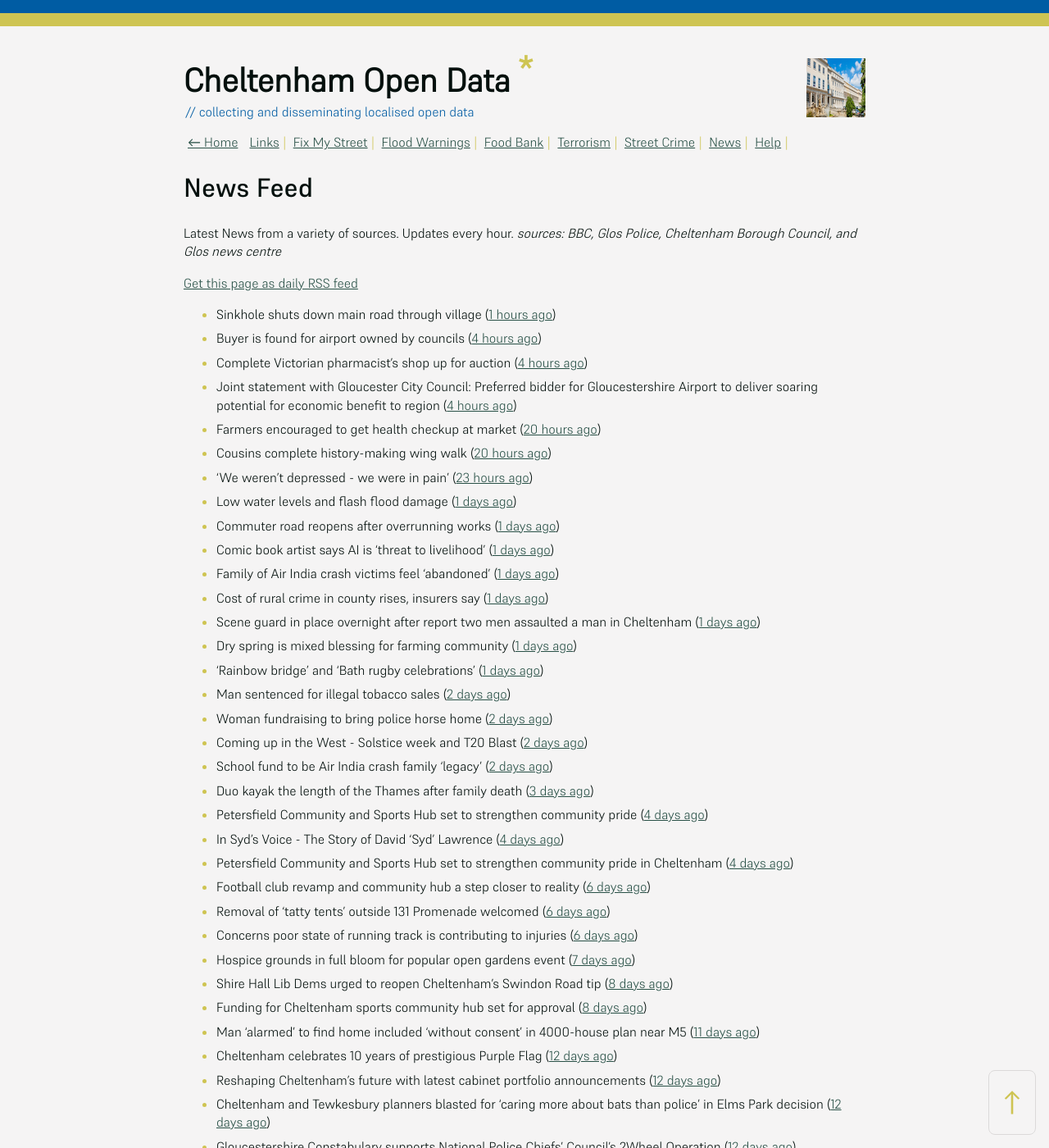
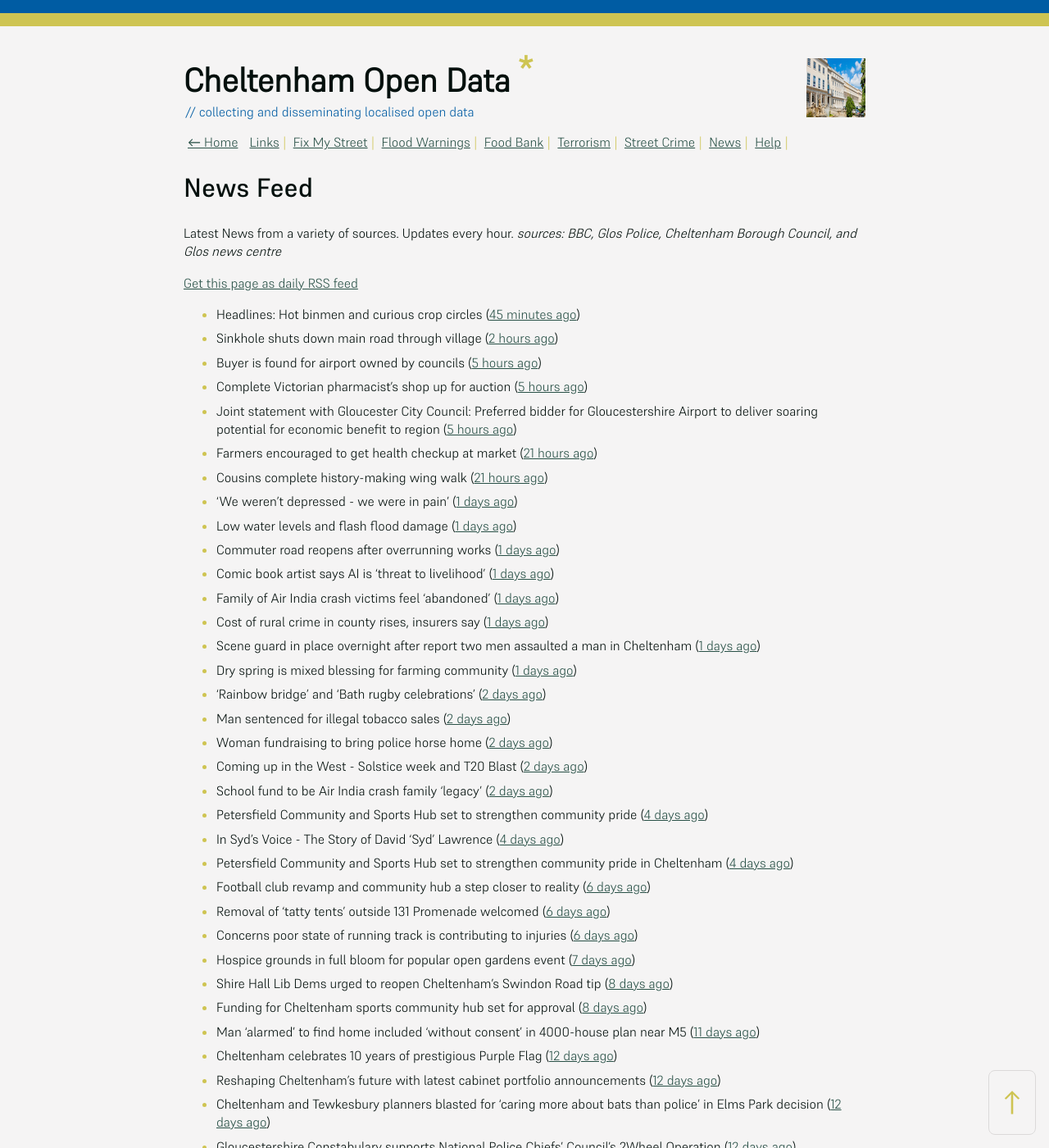
Before and after one commit to mat-0/cheltenham-open-data, a Jekyll site: the page built from _pages/news.md, in a window 1280 px wide and 1400 px high. Shown: the whole window at 82% size. Built offline with Jekyll 4.4.1, drawn with Linux system fonts in a browser that asks for light colours.

Commit message:
Updated 2025-06-18 10:57:44

```diff
--- a/_pages/news.md
+++ b/_pages/news.md
@@ -12,13 +12,14 @@ _sources: BBC, Glos Police, Cheltenham Borough Council, and Glos news centre_
 [Get this page as daily RSS feed](/daily.rss)
 
 <!-- news_marker starts -->
-- Sinkhole shuts down main road through village ([1 hours ago](https://www.bbc.com/news/articles/c4gk5d89n8zo))
-- Buyer is found for airport owned by councils ([4 hours ago](https://www.bbc.com/news/articles/c70xjdr4veyo))
-- Complete Victorian pharmacist's shop up for auction ([4 hours ago](https://www.bbc.com/news/articles/cly36y5qwz3o))
-- Joint statement with Gloucester City Council: Preferred bidder for Gloucestershire Airport to deliver soaring potential for economic benefit to region ([4 hours ago](https://www.cheltenham.gov.uk/news/article/3021/joint_statement_with_gloucester_city_council_preferred_bidder_for_gloucestershire_airport_to_deliver_soaring_potential_for_economic_benefit_to_region))
-- Farmers encouraged to get health checkup at market ([20 hours ago](https://www.bbc.com/news/articles/c5yxyye6rglo))
-- Cousins complete history-making wing walk ([20 hours ago](https://www.bbc.com/news/articles/czxw6npq667o))
-- 'We weren't depressed - we were in pain' ([23 hours ago](https://www.bbc.com/news/articles/cvgv27g4wjno))
+- Headlines: Hot binmen and curious crop circles ([45 minutes ago](https://www.bbc.com/news/articles/c5ykj8kq83no))
+- Sinkhole shuts down main road through village ([2 hours ago](https://www.bbc.com/news/articles/c4gk5d89n8zo))
+- Buyer is found for airport owned by councils ([5 hours ago](https://www.bbc.com/news/articles/c70xjdr4veyo))
+- Complete Victorian pharmacist's shop up for auction ([5 hours ago](https://www.bbc.com/news/articles/cly36y5qwz3o))
+- Joint statement with Gloucester City Council: Preferred bidder for Gloucestershire Airport to deliver soaring potential for economic benefit to region ([5 hours ago](https://www.cheltenham.gov.uk/news/article/3021/joint_statement_with_gloucester_city_council_preferred_bidder_for_gloucestershire_airport_to_deliver_soaring_potential_for_economic_benefit_to_region))
+- Farmers encouraged to get health checkup at market ([21 hours ago](https://www.bbc.com/news/articles/c5yxyye6rglo))
+- Cousins complete history-making wing walk ([21 hours ago](https://www.bbc.com/news/articles/czxw6npq667o))
+- 'We weren't depressed - we were in pain' ([1 days ago](https://www.bbc.com/news/articles/cvgv27g4wjno))
 - Low water levels and flash flood damage ([1 days ago](https://www.bbc.com/news/articles/cn5krq5pgldo))
 - Commuter road reopens after overrunning works ([1 days ago](https://www.bbc.com/news/articles/c78n5zl514lo))
 - Comic book artist says AI is 'threat to livelihood' ([1 days ago](https://www.bbc.com/news/articles/cjrnr779z2lo))
@@ -26,12 +27,11 @@ _sources: BBC, Glos Police, Cheltenham Borough Council, and Glos news centre_
 - Cost of rural crime in county rises, insurers say ([1 days ago](https://www.bbc.com/news/articles/cje7e8lqvj0o))
 - Scene guard in place overnight after report two men assaulted a man in Cheltenham ([1 days ago](https://gloucesternewscentre.co.uk/scene-guard-in-place-overnight-after-report-two-men-assaulted-a-man-in-cheltenham/))
 - Dry spring is mixed blessing for farming community ([1 days ago](https://www.bbc.com/news/articles/c8d1vglgj9zo))
-- 'Rainbow bridge' and 'Bath rugby celebrations' ([1 days ago](https://www.bbc.com/news/articles/cx2e29jqllgo))
+- 'Rainbow bridge' and 'Bath rugby celebrations' ([2 days ago](https://www.bbc.com/news/articles/cx2e29jqllgo))
 - Man sentenced for illegal tobacco sales ([2 days ago](https://gloucesternewscentre.co.uk/man-sentenced-for-illegal-tobacco-sales/))
 - Woman fundraising to bring police horse home ([2 days ago](https://www.bbc.com/news/articles/c1ld0n474llo))
 - Coming up in the West - Solstice week and T20 Blast ([2 days ago](https://www.bbc.com/news/articles/c4g3nze858lo))
 - School fund to be Air India crash family 'legacy' ([2 days ago](https://www.bbc.com/news/articles/c5y5ygl2g31o))
-- Duo kayak the length of the Thames after family death ([3 days ago](https://www.bbc.com/news/articles/c79ep5dqpd3o))
 - Petersfield Community and Sports Hub set to strengthen community pride ([4 days ago](https://gloucesternewscentre.co.uk/petersfield-community-and-sports-hub-set-to-strengthen-community-pride/))
 - In Syd's Voice - The Story of David 'Syd' Lawrence ([4 days ago](https://www.bbc.co.uk/sounds/play/p0lj4vvq))
 - Petersfield Community and Sports Hub set to strengthen community pride in Cheltenham ([4 days ago](https://www.cheltenham.gov.uk/news/article/3020/petersfield_community_and_sports_hub_set_to_strengthen_community_pride_in_cheltenham))
```
Also changed, not shown: _data/flood.json (+4 -4 lines), _pages/fix-my-street.md (+1 -1 lines), index.md (+4 -4 lines).
